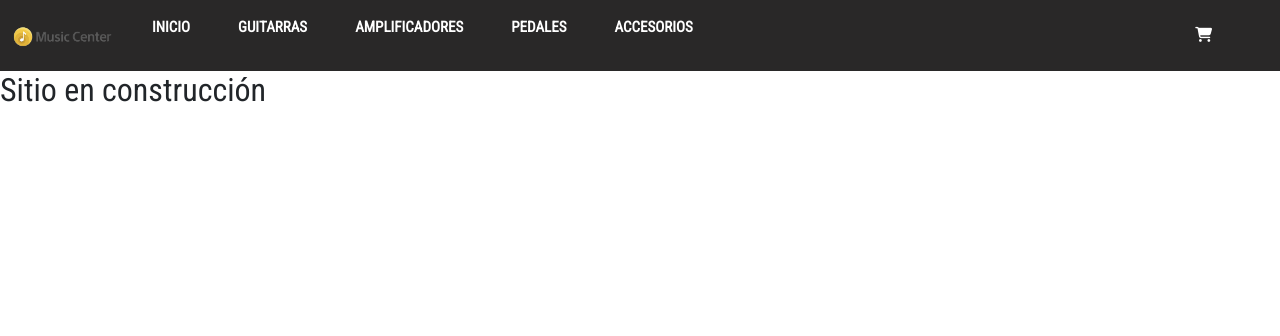
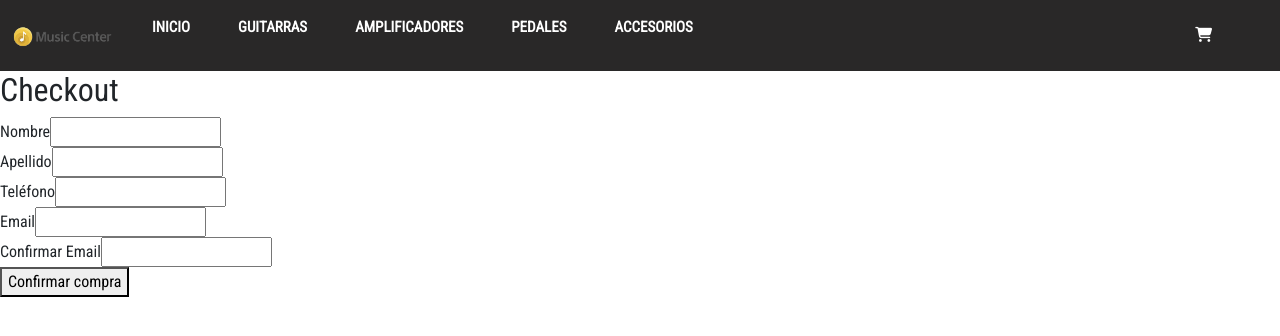
Before and after one commit to AgusSalvidio/music-center, a React (Vite) app: page /checkout in a window 1280 px wide. Shown: the top 336 px of the page. Built offline with nearby package versions, Linux system fonts and the light colour scheme.

Commit message:
:card_file_box: Added checkout orders

```diff
--- a/src/App.jsx
+++ b/src/App.jsx
@@ -6,6 +6,7 @@ import ItemListContainer from "./components/ItemListContainer/ItemListContainer"
 import ItemDetailContainer from "./components/ItemDetailContainer/ItemDetailContainer";
 import { CartProvider } from "./context/CartContext";
 import Cart from "./components/Cart/Cart";
+import Checkout from "./components/Checkout/Checkout";
 
 function App() {
   return (
@@ -21,6 +22,7 @@ function App() {
             />
             <Route path="/item/:itemId" element={<ItemDetailContainer />} />
             <Route path="/cart" element={<Cart />} />
+            <Route path="/checkout" element={<Checkout />} />
             <Route path="*" element={<h2>Sitio en construcción</h2>} />
           </Routes>
         </CartProvider>
--- a/src/components/CartItem/CartItem.jsx
+++ b/src/components/CartItem/CartItem.jsx
@@ -8,7 +8,7 @@ const CartItem = ({ item, quantity }) => {
     <div>
       <h4>{item.name}</h4>
       <p>Cantidad: {quantity}</p>
-      <p>Precio: {item.price}</p>
+      <p>Precio: ${item.price}</p>
       <button onClick={() => removeProduct(item.id)}>Eliminar</button>
       <hr />
     </div>
--- /dev/null
+++ b/src/components/Checkout/Checkout.jsx
@@ -0,0 +1,98 @@
+import { useState, createContext, useContext } from "react";
+import { CartContext } from "../../context/CartContext";
+import { db } from "../../services/config";
+import { collection, addDoc } from "firebase/firestore";
+
+const Checkout = () => {
+  const [name, setName] = useState("");
+  const [lastName, setLastName] = useState("");
+  const [phone, setPhone] = useState("");
+  const [email, setEmail] = useState("");
+  const [confirmationEmail, setConfirmationEmail] = useState("");
+  const [error, setError] = useState("");
+  const [orderId, setOrderId] = useState("");
+
+  const { cart, clearCart, total, totalQuantity } = useContext(CartContext);
+
+  const formHandler = (event) => {
+    event.preventDefault();
+    if (!name || !lastName || !phone || !email || !confirmationEmail) {
+      setError("Por favor completa todos los datos!");
+      return;
+    }
+
+    if (email != confirmationEmail) {
+      setError("Los campos del email no coinciden");
+      return;
+    }
+
+    const order = {
+      items: cart.map((product) => ({
+        id: product.item.id,
+        name: product.item.name,
+        quantity: product.quantity,
+      })),
+      total: total,
+      date: new Date(),
+      name,
+      lastName,
+      phone,
+      email,
+    };
+    addDoc(collection(db, "orders"), order)
+      .then((docRef) => {
+        setOrderId(docRef.id);
+        clearCart();
+      })
+      .catch((error) => console.log(error));
+  };
+
+  return (
+    <div>
+      <h2>Checkout</h2>
+      <form onSubmit={formHandler}>
+        {cart.map((product) => (
+          <div key={product.item.id}>
+            <p>
+              {product.item.name} x {product.quantity}
+            </p>
+            <p>${product.item.price}</p>
+            <hr></hr>
+          </div>
+        ))}
+        <div>
+          <label htmlFor="name">Nombre</label>
+          <input type="text" onChange={(e) => setName(e.target.value)} />
+        </div>
+        <div>
+          <label htmlFor="">Apellido</label>
+          <input type="text" onChange={(e) => setLastName(e.target.value)} />
+        </div>
+        <div>
+          <label htmlFor="">Teléfono</label>
+          <input type="text" onChange={(e) => setPhone(e.target.value)} />
+        </div>
+        <div>
+          <label htmlFor="">Email</label>
+          <input type="email" onChange={(e) => setEmail(e.target.value)} />
+        </div>
+        <div>
+          <label htmlFor="">Confirmar Email</label>
+          <input
+            type="email"
+            onChange={(e) => setConfirmationEmail(e.target.value)}
+          />
+        </div>
+        {error && <p>{error}</p>}
+        <button type="submit">Confirmar compra</button>
+        {orderId && (
+          <strong>
+            Gracias por tu compra, tu numero de compra es {orderId}
+          </strong>
+        )}
+      </form>
+    </div>
+  );
+};
+
+export default Checkout;
```
